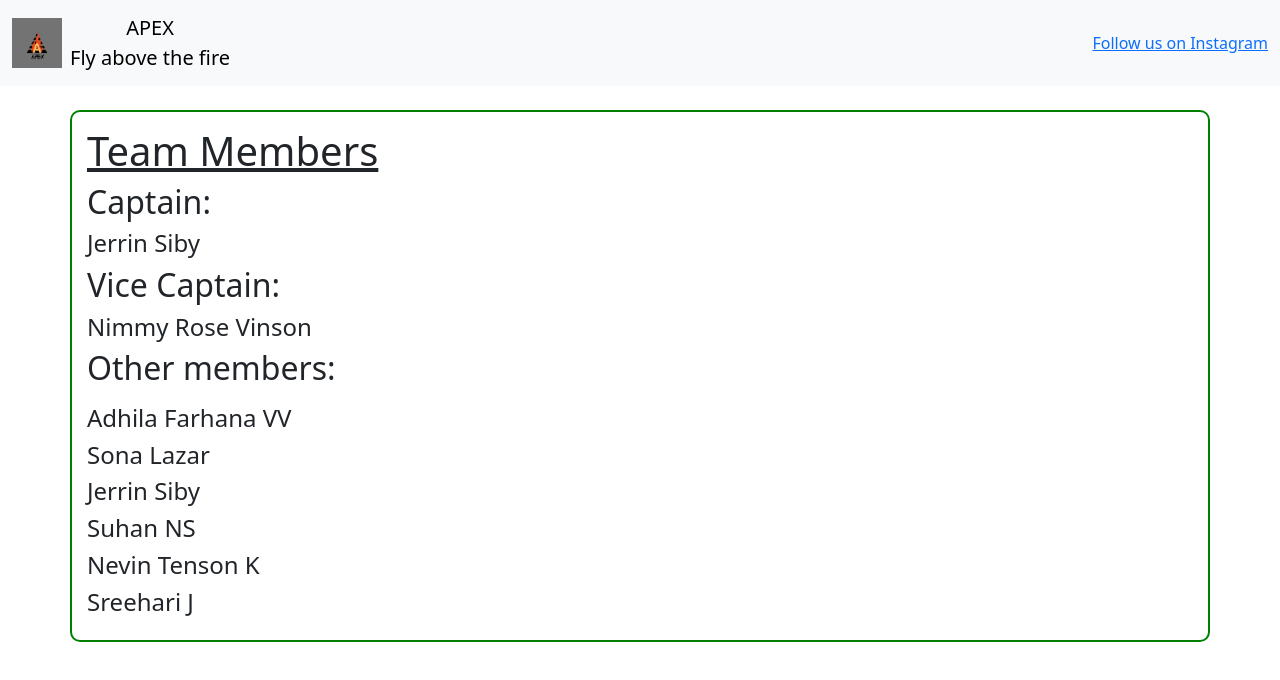
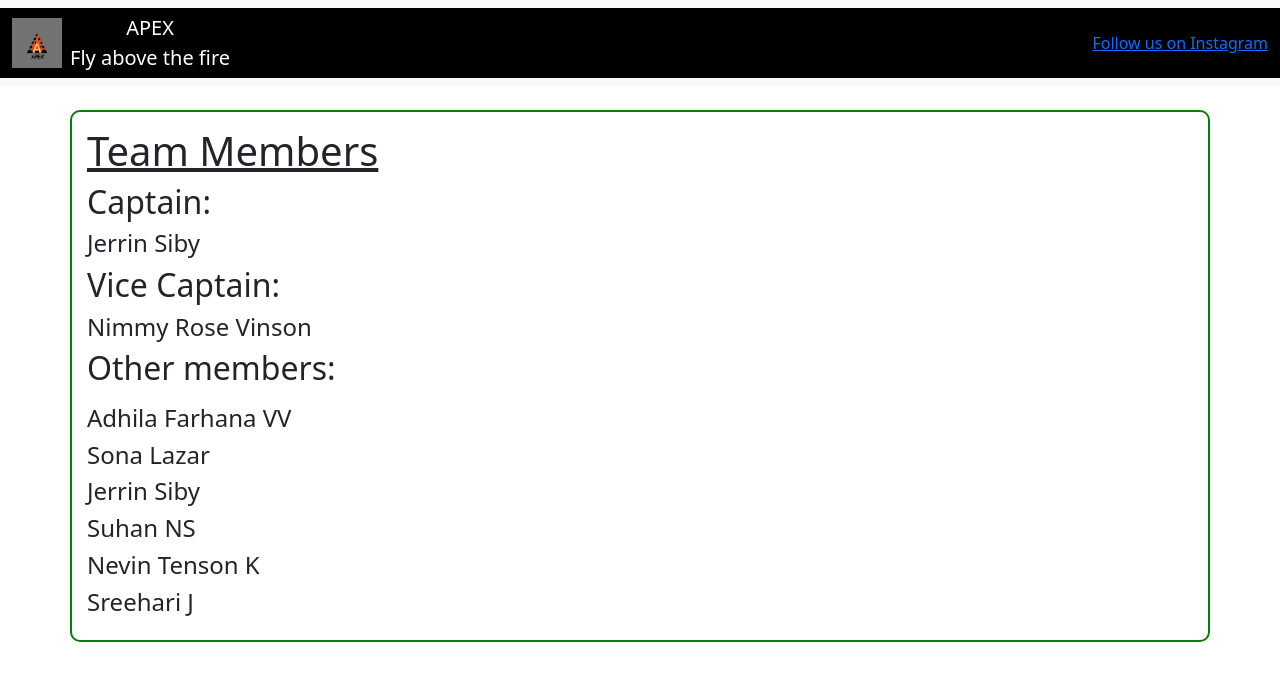
Before and after one commit to Nevin10son/apex, a plain HTML site: page index.html in a window 1280 px wide. Drawn offline with nearby package versions, Linux system fonts and the light colour scheme; files whose address does not match are found by name.

Commit message:
fifth push

```diff
--- a/index.html
+++ b/index.html
@@ -20,11 +20,11 @@
   </head>
   <body>
     <nav class="navbar bg-body-tertiary">
-      <div class="container-fluid d-flex justify-content-center">
+      <div class="container-fluid d-flex justify-content-center" style="background-color: black;">
         <a class="navbar-brand d-flex align-items-center" href="#">
           <img src="E:\Apex\Apexlogo.jpeg" alt="Logo" width="50" height="50" class="d-inline-block align-text-top">
           <div class="ms-2 text-center">
-            <p>APEX<br>Fly above the fire</p>
+            <p style="color: white;">APEX<br>Fly above the fire</p>
           </div>
         </a>
         <div class="ms-auto">
```
